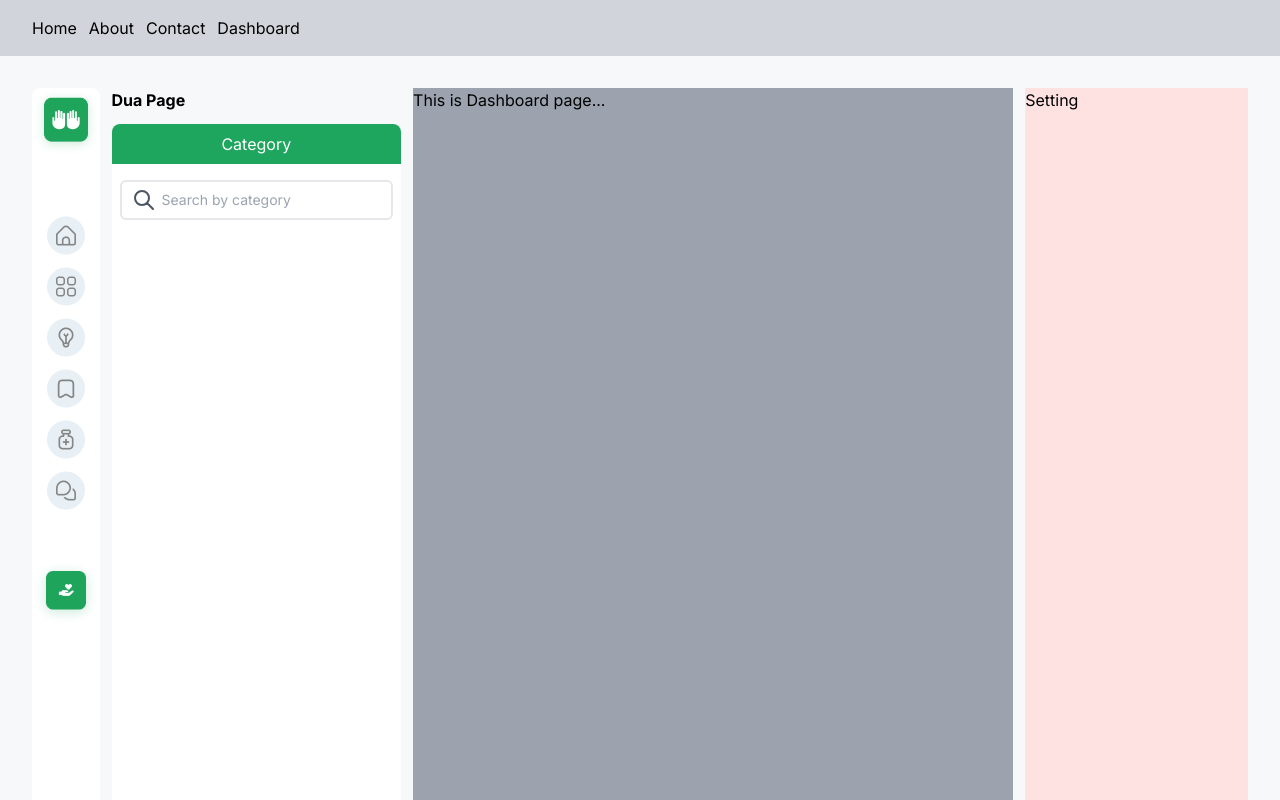
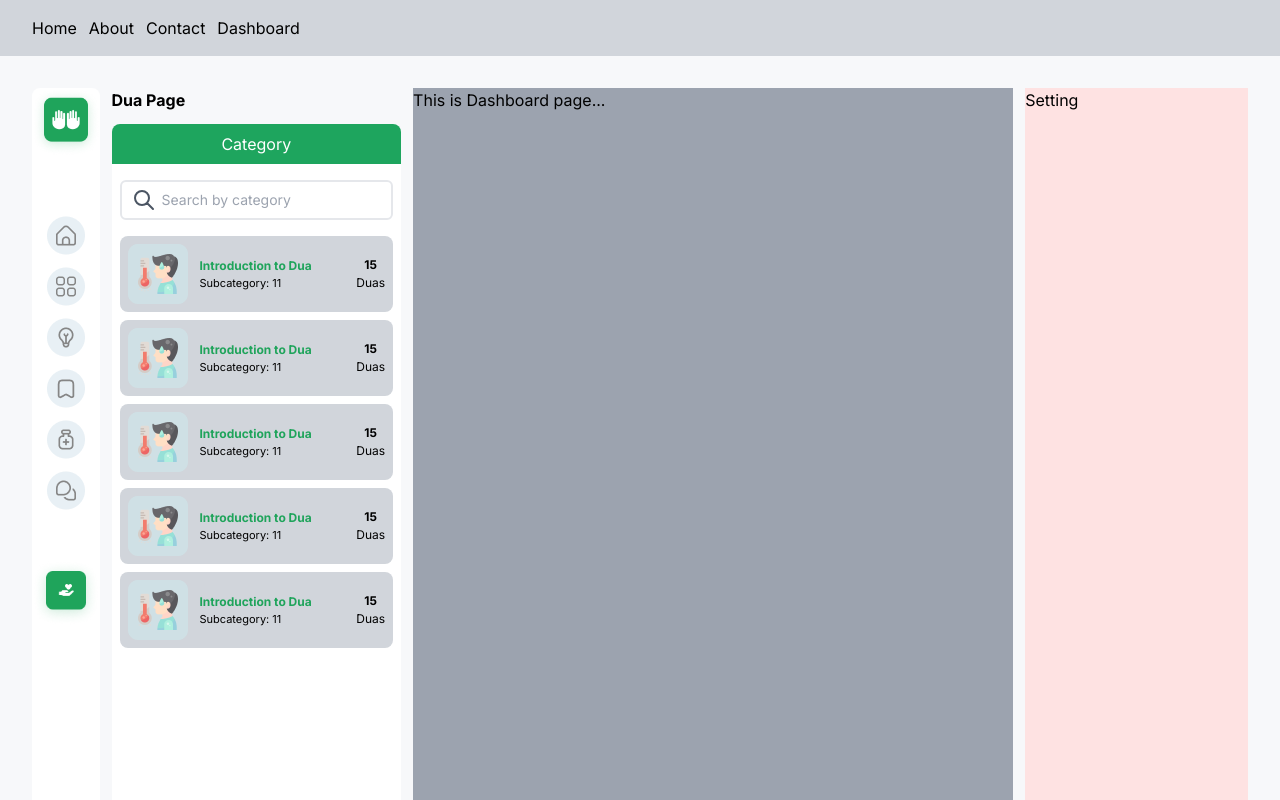
Before and after one commit to emonmahdi/ird-next-tailwind-dua-app, a Next.js app: page /dashboard in a window 1280 px wide. Shown: the top 800 px of the page. Built offline with nearby package versions, Linux system fonts and the light colour scheme.

Commit message:
category section  done

```diff
--- a/components/Categories.js
+++ b/components/Categories.js
@@ -1,5 +1,6 @@
 import React from "react";
 import SearchInput from "./ui/SearchInput";
+import SingleCategoryCard from "./SingleCategoryCard";
 
 const Categories = () => {
   return (
@@ -12,6 +13,13 @@ const Categories = () => {
           </h2>
           <div className="px-2">
             <SearchInput />
+            <div className="single-cards">
+              <SingleCategoryCard />
+              <SingleCategoryCard />
+              <SingleCategoryCard />
+              <SingleCategoryCard />
+              <SingleCategoryCard />
+            </div>
           </div>
         </div>
       </div>
--- /dev/null
+++ b/components/SingleCategoryCard.js
@@ -0,0 +1,28 @@
+import React from "react";
+import cardImg from "@/assets/card-img.png";
+import Image from "next/image";
+
+const SingleCategoryCard = () => {
+  return (
+    <div className="flex justify-between items-center bg-gray-300 rounded-lg p-2 mb-2">
+      <div className="flex gap-3 items-center">
+        <div>
+          <Image src={cardImg} alt="card img" />
+        </div>
+        <div>
+          <h6 className="text-[#1FA45B] text-[12px] font-bold">
+            Introduction to Dua
+          </h6>
+          <p className="text-[11px]">Subcategory: 11</p>
+        </div>
+      </div>
+      <div>
+        <h4 className="text-[12px] text-center">
+          <span className="font-bold">15</span> <br /> Duas
+        </h4>
+      </div>
+    </div>
+  );
+};
+
+export default SingleCategoryCard;
```
Also changed, not shown: assets/card-img.png (added).
